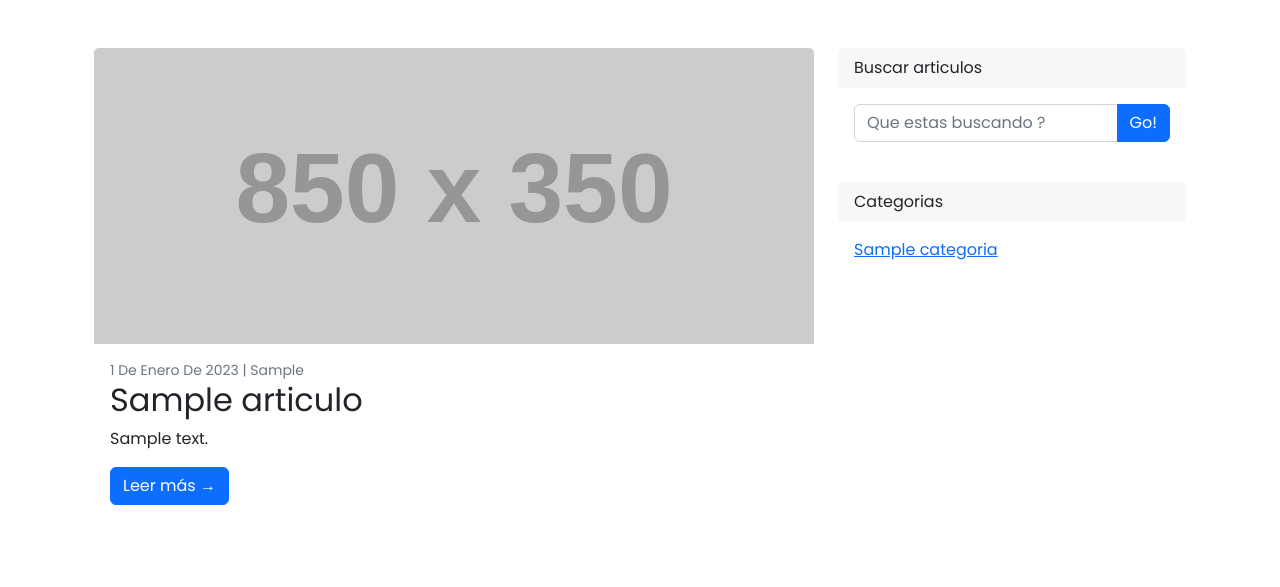
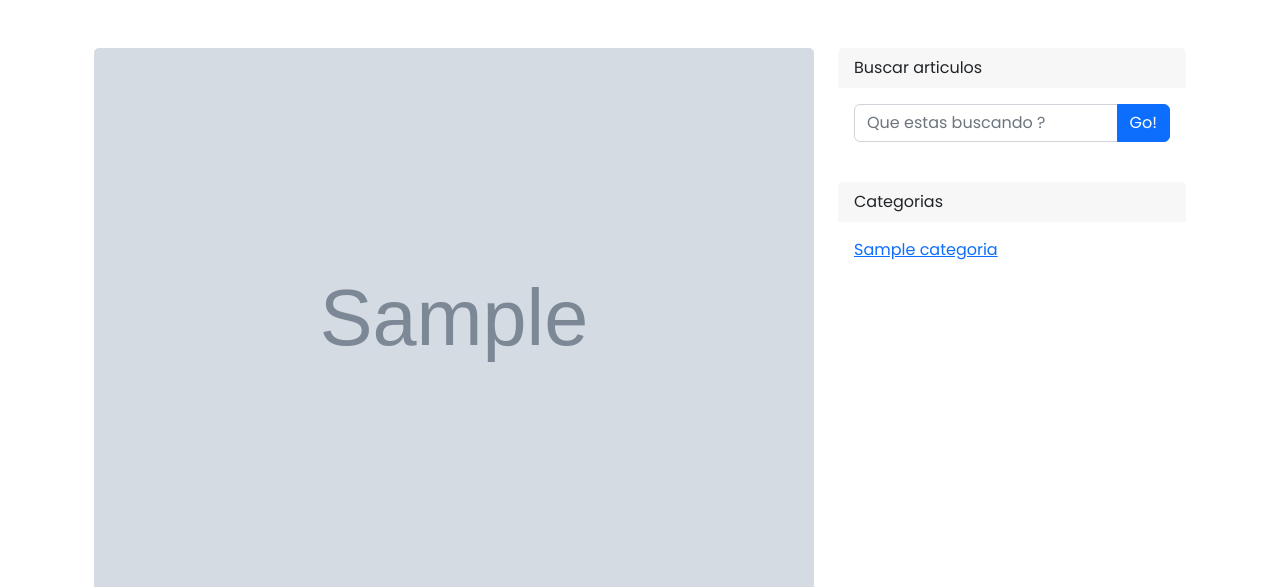
Before and after one commit to marelizal/grupo8-blogTurismo, a Django app: page / in a window 1280 px wide. Shown: the part 109-696 px from the top of the page. Run offline with Django 4.2, Linux system fonts and the light colour scheme; tables that the repository leaves empty hold one stand-in row (values such as "Sample post"); grey boxes marked "Sample" are stand-in pictures; grey boxes labelled with a size stand in for pictures from a placeholder-image service; some libraries are stand-ins or nearby versions.

Commit message:
muestra la imágenes

```diff
--- a/src/blog/urls.py
+++ b/src/blog/urls.py
@@ -16,8 +16,10 @@ Including another URLconf
 """
 from django.contrib import admin
 from django.urls import path, include
+from django.conf.urls.static import static
+from django.conf import settings
 
 urlpatterns = [
     path('admin/', admin.site.urls),
     path('', include('core.urls')),
-]
+]+ static(settings.MEDIA_URL, document_root=settings.MEDIA_ROOT)
--- a/src/templates/core/index.html
+++ b/src/templates/core/index.html
@@ -8,7 +8,7 @@
 
   {% for publicacion in ultimas_publicaciones %}
       <div class="card mb-4">
-          <a href="#!"><img class="card-img-top" src="https://dummyimage.com/850x350/dee2e6/6c757d.jpg" alt="..." /></a>
+          <a href="#!"><img class="card-img-top" src="{{publicacion.imagen.url}}" width="80%" height="80%" alt="..." /></a>
           <div class="card-body">
               <div class="small text-muted text-capitalize">1 de enero de 2023 | {{publicacion.autor}} </div>
               <h2 class="card-title"> {{publicacion.titulo}} </h2>
```
